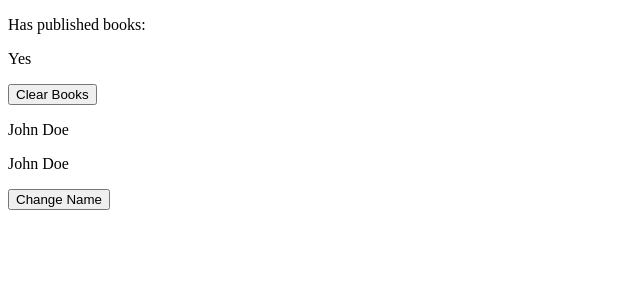
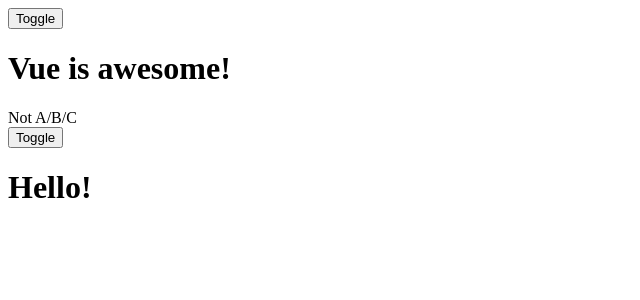
Before and after one commit to wylu/vuelab, a Vue app: page / in a window 1280 px wide. Shown: the top 300 px of the page, without its empty margins (0-640 px from the left). Built offline with nearby package versions, Linux system fonts and the light colour scheme.

Commit message:
条件渲染

```diff
--- /dev/null
+++ b/src/basic/ConditionalLab.vue
@@ -0,0 +1,21 @@
+<template>
+    <button @click="awesome = !awesome">Toggle</button>
+
+    <h1 v-if="awesome">Vue is awesome!</h1>
+    <h1 v-else>Oh no 😢</h1>
+
+    <div v-if="type === 'A'">A</div>
+    <div v-else-if="type === 'B'">B</div>
+    <div v-else-if="type === 'C'">C</div>
+    <div v-else>Not A/B/C</div>
+
+    <button @click="ok = !ok">Toggle</button>
+    <h1 v-show="ok">Hello!</h1>
+</template>
+
+<script setup lang="ts">
+import { ref } from "vue";
+
+const awesome = ref(true)
+const ok = ref(true)
+</script>
--- a/src/mainlab.ts
+++ b/src/mainlab.ts
@@ -1,6 +1,6 @@
 import { createApp } from 'vue'
-import ComputedLab from './basic/ComputedLab.vue'
+import ConditionalLab from './basic/ConditionalLab.vue'
 
-const app = createApp(ComputedLab)
+const app = createApp(ConditionalLab)
 
 app.mount('#app')
```
